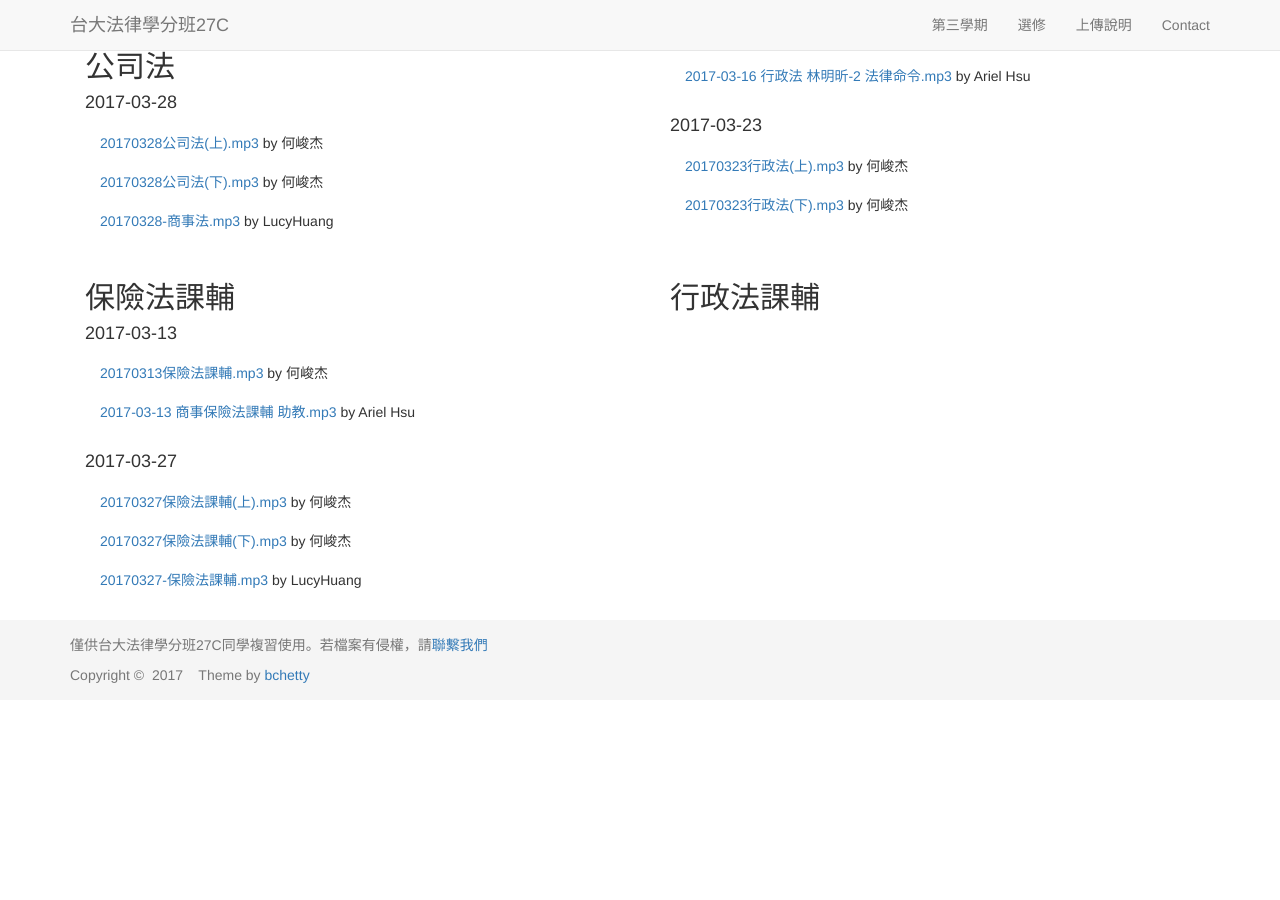
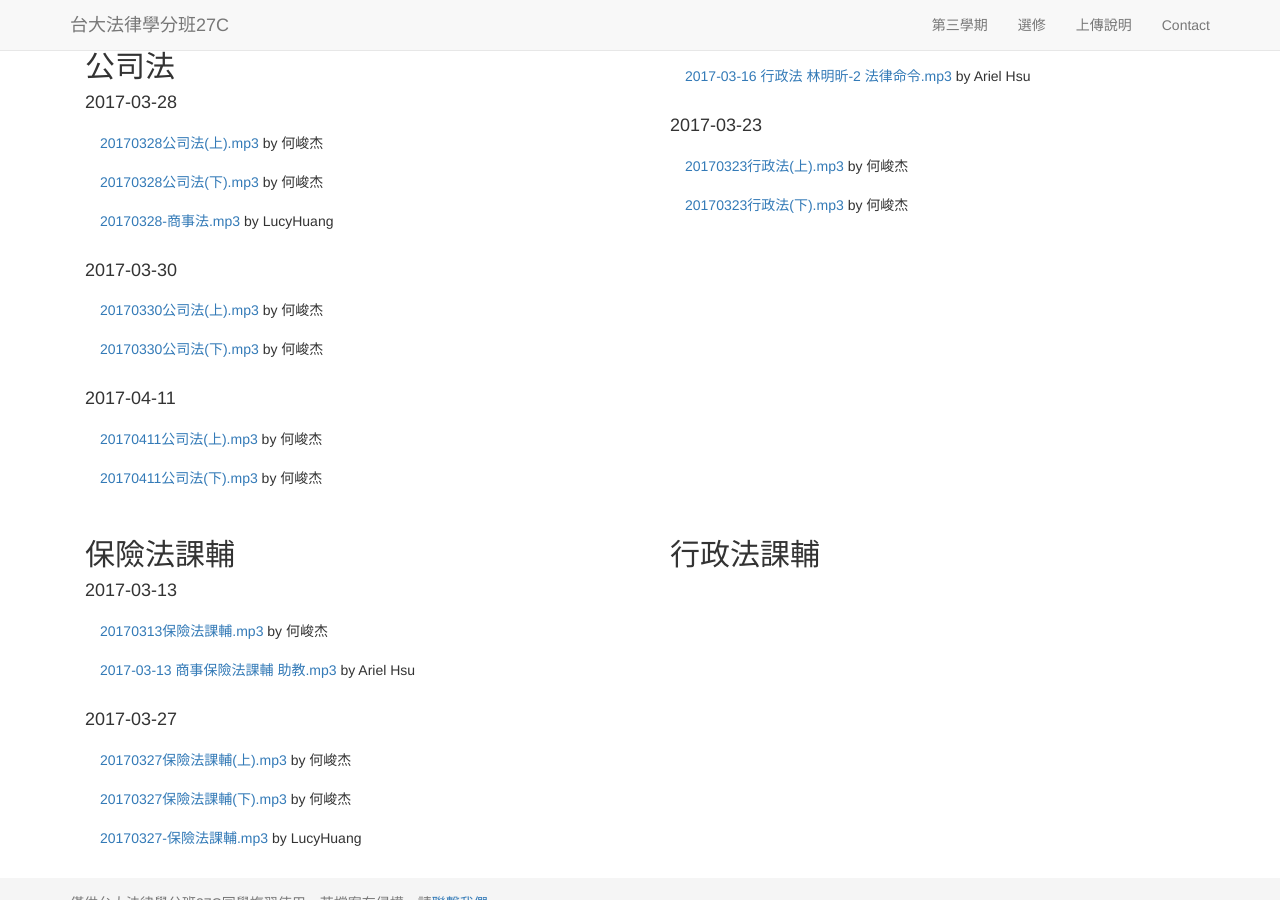
Before and after one commit to maxmilian/ntu_specs_law, a Jekyll site: the page built from semester3/index.html, in a window 1280 px wide and 900 px high, scrolled down 895 px. Built offline with Jekyll 4.4.1, drawn with Linux system fonts in a browser that asks for light colours; nearby versions of some CDN libraries; before the commit the page ends 1605 px from its top, so only the background shows below that.

Commit message:
add records

```diff
--- a/semester3/index.html
+++ b/semester3/index.html
@@ -46,6 +46,16 @@ layout: template1
         <li class="list-group-item"><a href="{{ site.company_record }}/Ho_1_1.mp3">20170328公司法(上).mp3</a> by 何峻杰</li>
         <li class="list-group-item"><a href="{{ site.company_record }}/Ho_1_2.mp3">20170328公司法(下).mp3</a> by 何峻杰</li>
         <li class="list-group-item"><a href="{{ site.company_record }}/Huang_1.mp3">20170328-商事法.mp3</a> by LucyHuang</li>
+      </ul>
+      <h4>2017-03-30</h4>
+      <ul class="list-group">
+        <li class="list-group-item"><a href="{{ site.company_record }}/Ho_2_1.mp3">20170330公司法(上).mp3</a> by 何峻杰</li>
+        <li class="list-group-item"><a href="{{ site.company_record }}/Ho_2_2.mp3">20170330公司法(下).mp3</a> by 何峻杰</li>
+      </ul>
+      <h4>2017-04-11</h4>
+      <ul class="list-group">
+        <li class="list-group-item"><a href="{{ site.company_record }}/Ho_3_1.mp3">20170411公司法(上).mp3</a> by 何峻杰</li>
+        <li class="list-group-item"><a href="{{ site.company_record }}/Ho_3_2.mp3">20170411公司法(下).mp3</a> by 何峻杰</li>
       </ul>
     </div>
     <div class="col-md-6">
```
